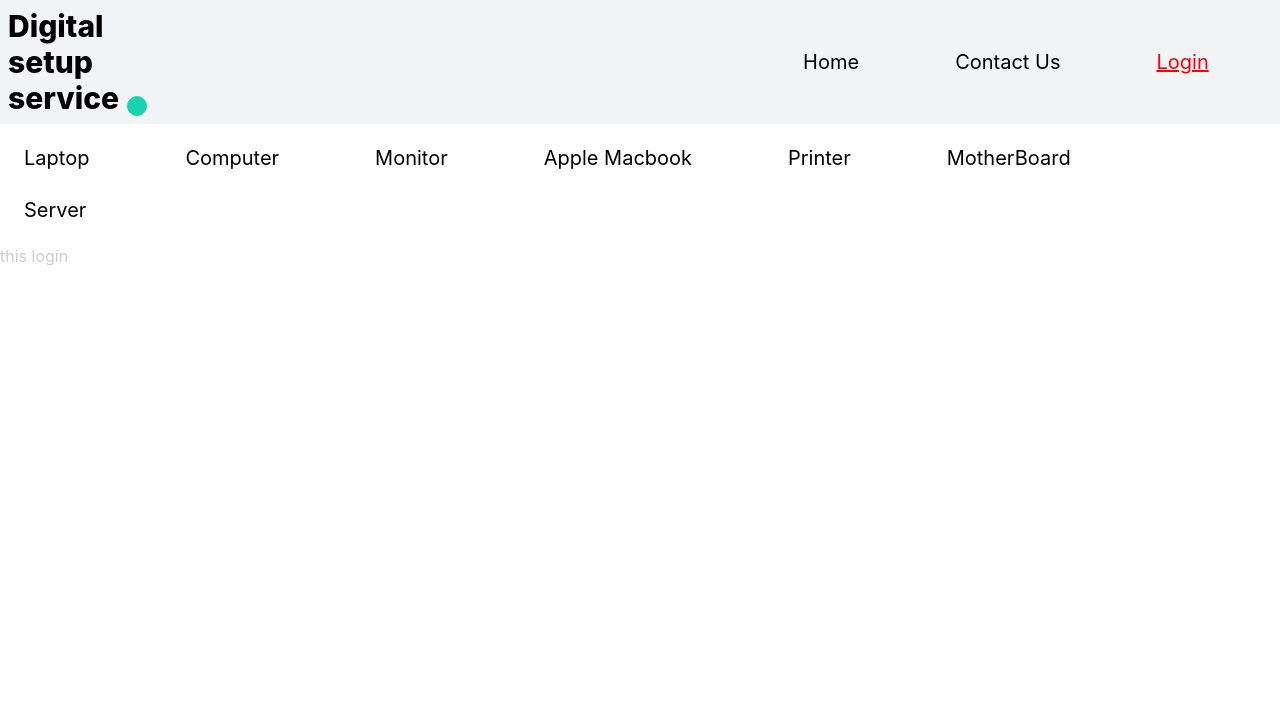
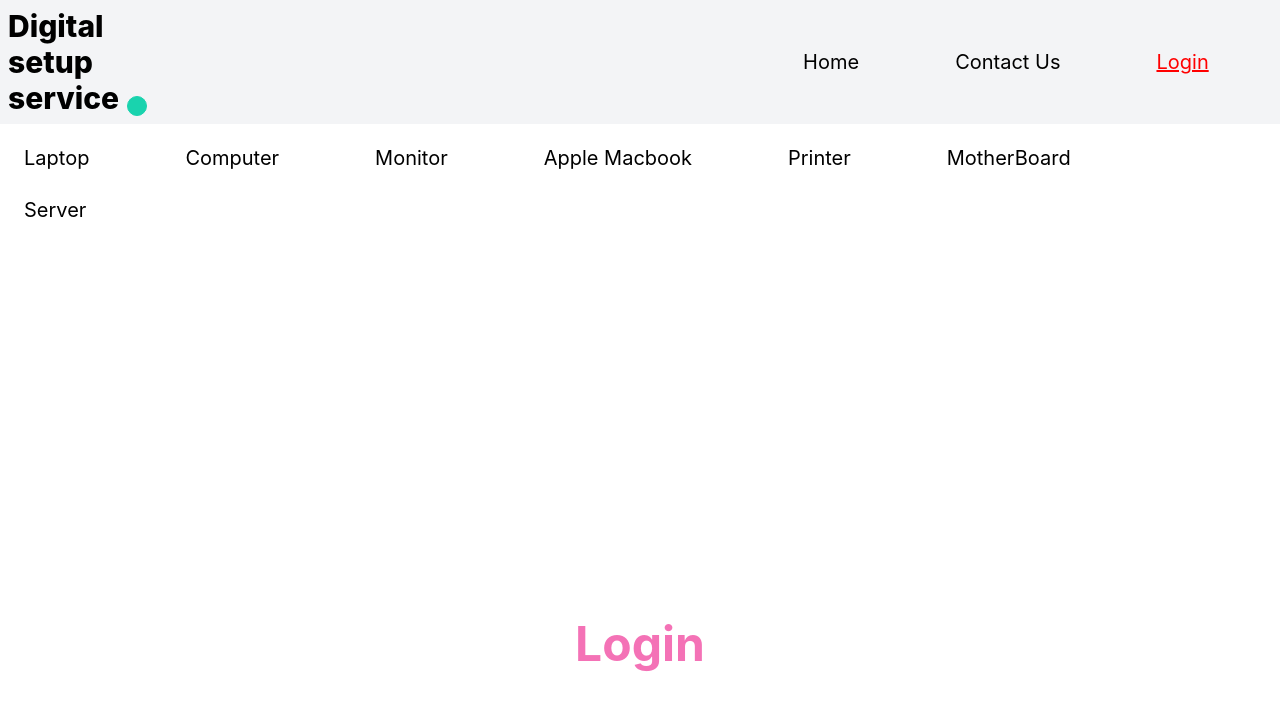
Before and after one commit to ibrahimsarder96/services-product, a React (Create React App) app: page /login in a window 1280 px wide. Shown: the top 710 px of the page. Built offline with nearby package versions, Linux system fonts and the light colour scheme.

Commit message:
login page form add

```diff
--- a/src/Pages/Login/Login.js
+++ b/src/Pages/Login/Login.js
@@ -2,9 +2,9 @@ import React from 'react';
 
 const Login = () => {
   return (
-    <div>
-      <h1>this login</h1>
-    </div>
+  <div className='h-screen flex justify-center items-center'>
+      <h1 className='text-5xl font-bold text-pink-400'>Login</h1>
+  </div>
   );
 };
 
```
